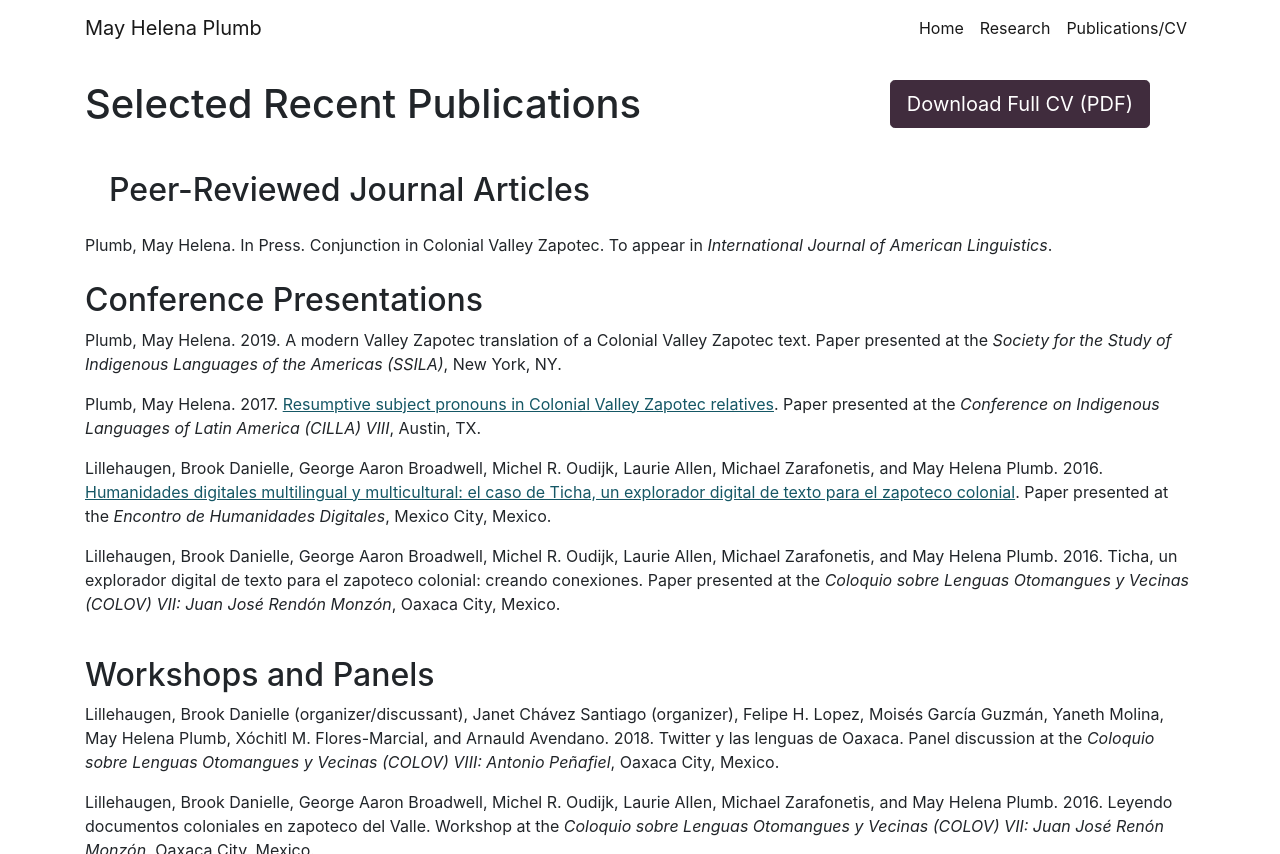
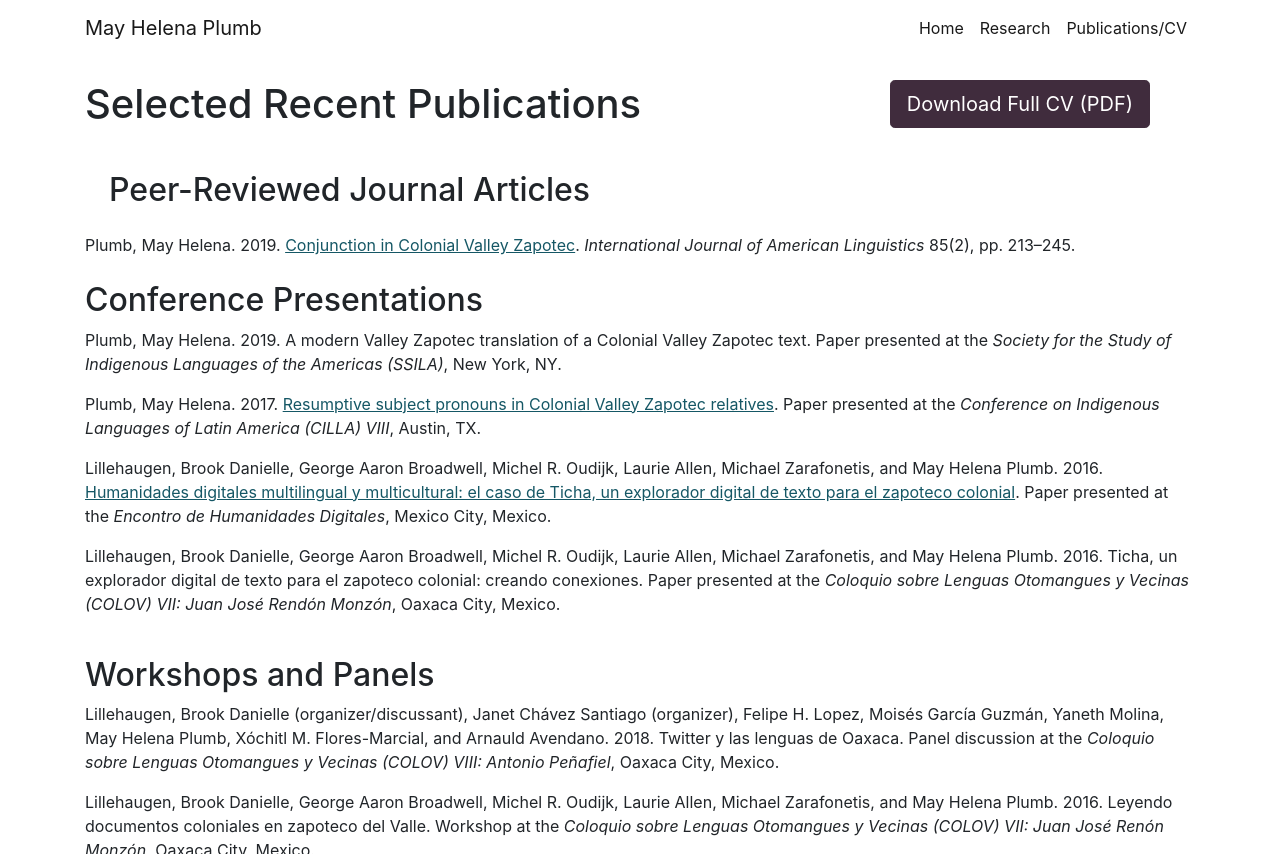
Before and after one commit to mayhplumb/mayhplumb-website, a Jekyll site: the page built from publications.html, in a window 1280 px wide and 900 px high, cut to the strip 0-854 px from the top of the window. Built offline with Jekyll 4.4.1, drawn with Linux system fonts in a browser that asks for light colours.

Commit message:
IJAL publication and NSF

```diff
--- a/publications.html
+++ b/publications.html
@@ -19,7 +19,7 @@ title: Publications
 
     <h2 class="m-4">Peer-Reviewed Journal Articles</h2>
 
-    <p class="citation" id="ijal2019">Plumb, May Helena. In Press. Conjunction in Colonial Valley Zapotec. To appear in <em>International Journal of American Linguistics</em>.</p>
+    <p class="citation" id="ijal2019">Plumb, May Helena. 2019. <a target="_blank" href="https://doi.org/10.1086/701802">Conjunction in Colonial Valley Zapotec</a>. <em>International Journal of American Linguistics</em> 85(2), pp. 213–245.</p>
 
     <h2 class="mt-4">Conference Presentations</h2>
 
```
Also changed, not shown: 1 other file.
